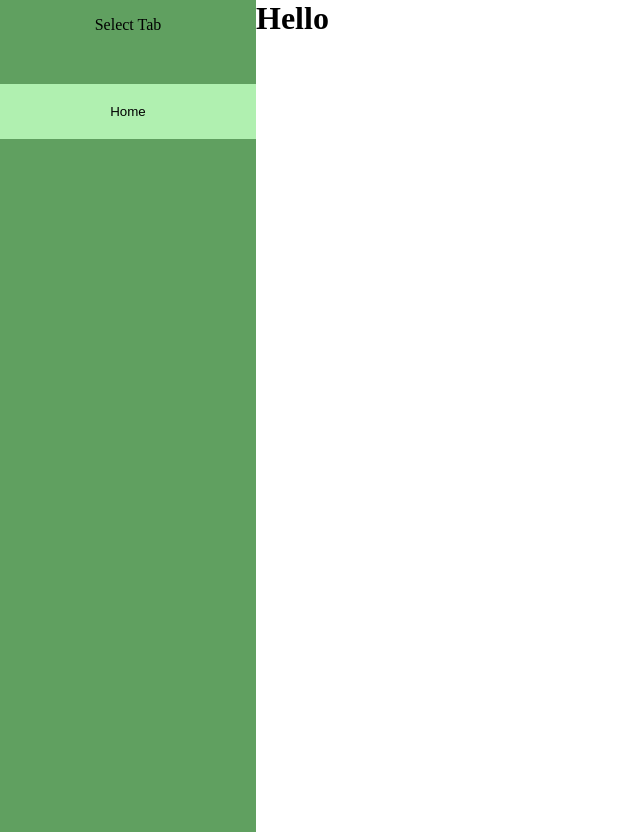
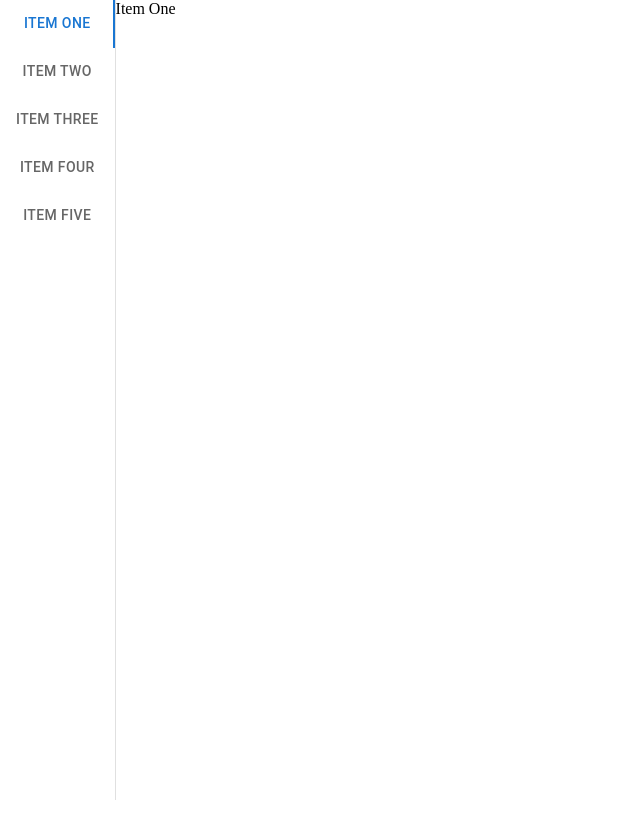
Before and after one commit to bailispam/thunderzaps-WCCP-accounting, a React (Create React App) app in the folder thunderzaps/: page / in a window 1280 px wide. Shown: the whole page, without its empty margins (0-640 px from the left). After the commit the page ends 800 px from the top, so only its background shows below. Built offline with nearby package versions, Linux system fonts and the light colour scheme.

Commit message:
Material UI Tab System

```diff
--- a/thunderzaps/src/App.js
+++ b/thunderzaps/src/App.js
@@ -1,6 +1,32 @@
-import { useState } from "react";
+import React, { useState } from "react";
 
 import { Home } from "./Home";
+import Tabs from "@mui/material/Tabs";
+import Tab from "@mui/material/Tab";
+
+function a11yProps(index) {
+    return {
+        id: `vertical-tab-${index}`,
+        "aria-controls": `vertical-tabpanel-${index}`,
+    };
+}
+
+function TabPanel(props) {
+    const { children, value, index, ...other } = props;
+
+    return (
+        <div
+            role="tabpanel"
+            hidden={value !== index}
+            id={`simple-tabpanel-${index}`}
+            key={index}
+            aria-labelledby={`simple-tab-${index}`}
+            {...other}
+        >
+            {value === index && <>{children}</>}
+        </div>
+    );
+}
 
 const style = {
     main: {
@@ -11,44 +37,46 @@ const style = {
         display: "flex",
         flexDirection: "row",
     },
-
-    sidebar: {
-        width: "20vw",
-        height: "100vh",
-        margin: 0,
-        backgroundColor: "#60a060",
-
-        display: "flex",
-        flexDirection: "column",
-        alignItems: "center",
-        paddingTop: "1em",
-        paddingBottom: "1em",
-        gap: "50px",
-    },
-
-    content: {
-        width: "80vw",
-        height: "100vh",
-    },
-
-    tabButton: {
-        width: "100%",
-        border: "none",
-        backgroundColor: "#b0f0b0",
-        padding: "20px",
-    },
 };
 
 export const App = () => {
-    const [tab, setTab] = useState("home");
+    const [tab, setTab] = useState(0);
+
+    const handleChange = (event, newValue) => {
+        setTab(newValue);
+    };
 
     return (
         <div style={style.main}>
-            <div style={style.sidebar}>
-                <p> Select Tab </p>
-                <button style={style.tabButton}> Home </button>
-            </div>
-            <div style={style.content}>{tab === "home" && <Home />}</div>
+            <Tabs
+                orientation="vertical"
+                value={tab}
+                variant="scrollable"
+                onChange={handleChange}
+                aria-label="Vertical tabs example"
+                sx={{ borderRight: 1, borderColor: "divider" }}
+            >
+                <Tab label="Item One" value={0} {...a11yProps(0)} />
+                <Tab label="Item Two" value={1} {...a11yProps(1)} />
+                <Tab label="Item Three" value={2} {...a11yProps(2)} />
+                <Tab label="Item Four" value={3} {...a11yProps(3)} />
+                <Tab label="Item Five" value={4} {...a11yProps(4)} />
+            </Tabs>
+            <TabPanel value={tab} index={0}>
+                Item One
+            </TabPanel>
+            <TabPanel value={tab} index={1}>
+                Item Twp
+            </TabPanel>
+            <TabPanel value={tab} index={2}>
+                Item Three
+            </TabPanel>
+            <TabPanel value={tab} index={3}>
+                Item Four
+            </TabPanel>
+            <TabPanel value={tab} index={4}>
+                Item Five
+            </TabPanel>
         </div>
     );
 };
```
Also changed, not shown: thunderzaps/src/fundingAccount.js (deleted, +0 -23 lines), thunderzaps/src/cellComponent.js (deleted), thunderzaps/src/components/table.js (deleted).
